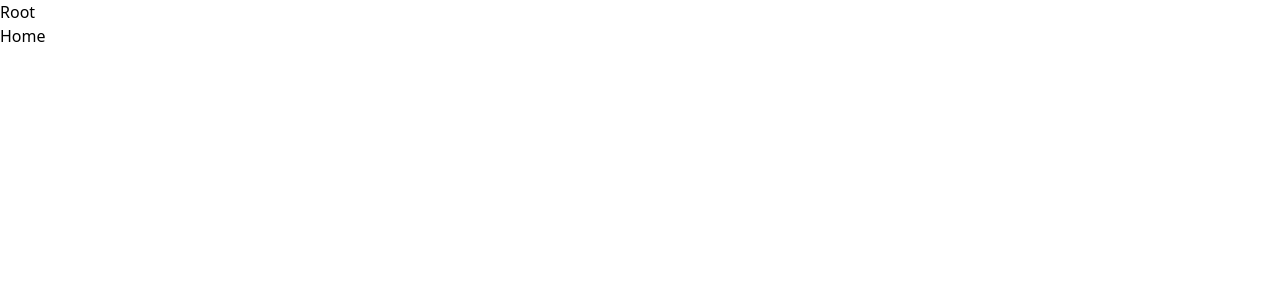
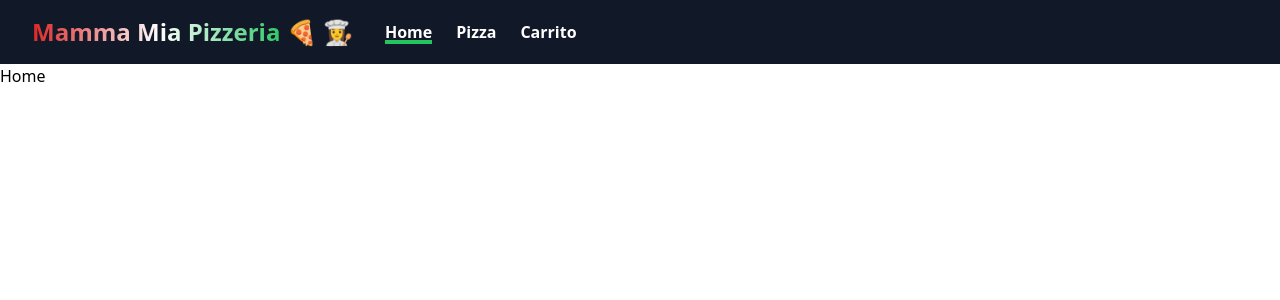
Before and after one commit to Pipexlul/U5-D4-Prueba-Final, a React (Vite) app: page /#/home in a window 1280 px wide. Shown: the top 300 px of the page. Built offline with nearby package versions, Linux system fonts and the light colour scheme.

Commit message:
Add first part of NavBar

```diff
--- /dev/null
+++ b/src/components/NavBar.jsx
@@ -0,0 +1,58 @@
+import { Link, NavLink } from "react-router-dom";
+
+import ShinyNavLink from "./ShinyNavLink";
+
+const NavBar = ({
+  header,
+  headerExtra,
+  headerGradient,
+  navLinks,
+  bgLinkColor,
+  textLinkColor,
+}) => {
+  return (
+    <header className="bg-gray-900">
+      <div className="mx-auto flex h-16 max-w-screen-xl items-center gap-8 px-4 sm:px-6 lg:px-8">
+        <h1>
+          <Link className="text-2xl font-extrabold" to="/home">
+            <span className={`bg-clip-text text-transparent ${headerGradient}`}>
+              {header}
+            </span>
+            {headerExtra && (
+              <span className="bg-clip-border text-white text-2xl font-extrabold">
+                {headerExtra}
+              </span>
+            )}
+          </Link>
+        </h1>
+
+        <div className="flex flex-1 items-center justify-between">
+          <nav>
+            <ul className="flex items-center gap-6 text-sm">
+              {navLinks.map(({ label, path }, idx) => {
+                return (
+                  <li key={idx}>
+                    <NavLink to={path}>
+                      {({ isActive }) => {
+                        return (
+                          <ShinyNavLink
+                            label={label}
+                            bgColor={bgLinkColor}
+                            labelColor={textLinkColor}
+                            isActive={isActive}
+                          />
+                        );
+                      }}
+                    </NavLink>
+                  </li>
+                );
+              })}
+            </ul>
+          </nav>
+        </div>
+      </div>
+    </header>
+  );
+};
+
+export default NavBar;
--- /dev/null
+++ b/src/components/ShinyNavLink.jsx
@@ -0,0 +1,29 @@
+const ShinyNavLink = ({ label, bgColor, labelColor, isActive }) => {
+  return (
+    <div className="relative">
+      <span
+        className={`text-base transition font-semibold ${
+          isActive ? labelColor : "text-white"
+        }`}
+      >
+        {label}
+      </span>
+      <span
+        className={`absolute bottom-0 left-0 h-1 transform ${
+          isActive ? bgColor : "text-gray-400"
+        } w-0 transition-all duration-300 ease-in ${
+          isActive ? "w-7/12" : "w-0"
+        }`}
+      />
+      <span
+        className={`absolute bottom-0 right-0 h-1 transform ${
+          isActive ? bgColor : "text-gray-400"
+        } w-0 transition-all duration-300 ease-in ${
+          isActive ? "w-7/12" : "w-0"
+        }`}
+      />
+    </div>
+  );
+};
+
+export default ShinyNavLink;
--- /dev/null
+++ b/src/data/navData.json
@@ -0,0 +1,19 @@
+{
+  "navData": [
+    {
+      "name": "home",
+      "label": "Home",
+      "path": "/home"
+    },
+    {
+      "name": "detailedPizza",
+      "label": "Pizza",
+      "path": "/pizza"
+    },
+    {
+      "name": "cart",
+      "label": "Carrito",
+      "path": "/carrito"
+    }
+  ]
+}
--- a/src/views/Root.jsx
+++ b/src/views/Root.jsx
@@ -1,9 +1,20 @@
 import { Outlet } from "react-router-dom";
+
+import NavBar from "../components/NavBar";
+
+import { navData } from "../data/navData.json";
 
 const Root = () => {
   return (
     <div>
-      <h1>Root</h1>
+      <NavBar
+        header="Mamma Mia Pizzeria "
+        headerExtra="🍕 👩‍🍳"
+        headerGradient="bg-gradient-to-r from-red-600 via-white to-green-500"
+        bgLinkColor="bg-green-500"
+        textLinkColor="text-white"
+        navLinks={navData}
+      />
       <Outlet />
     </div>
   );
```
